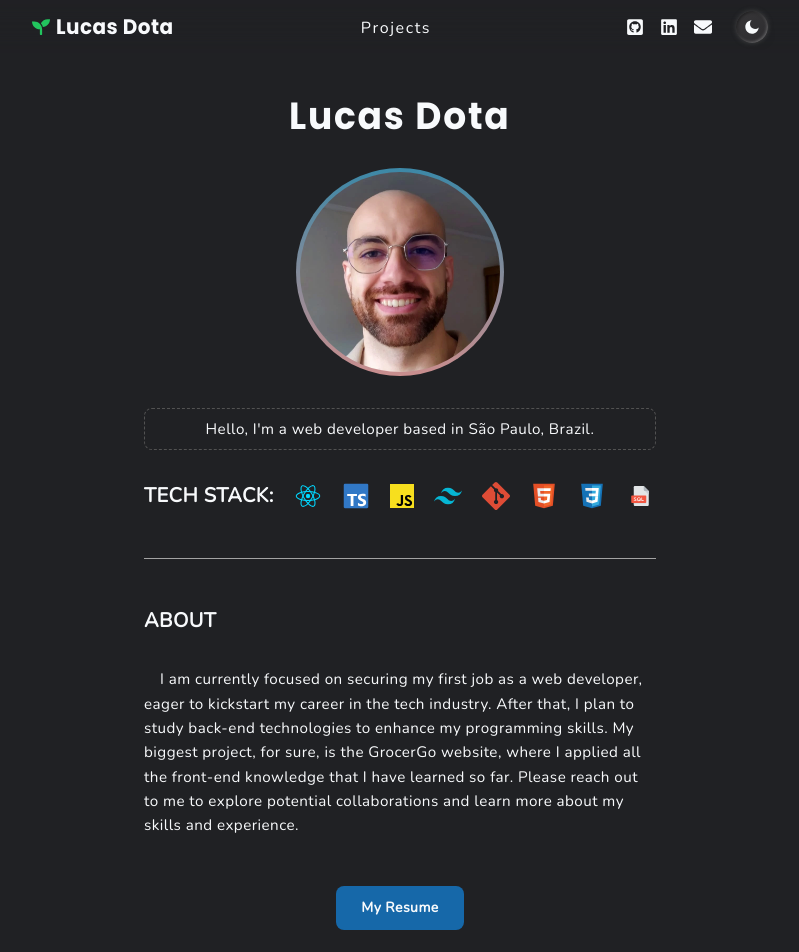
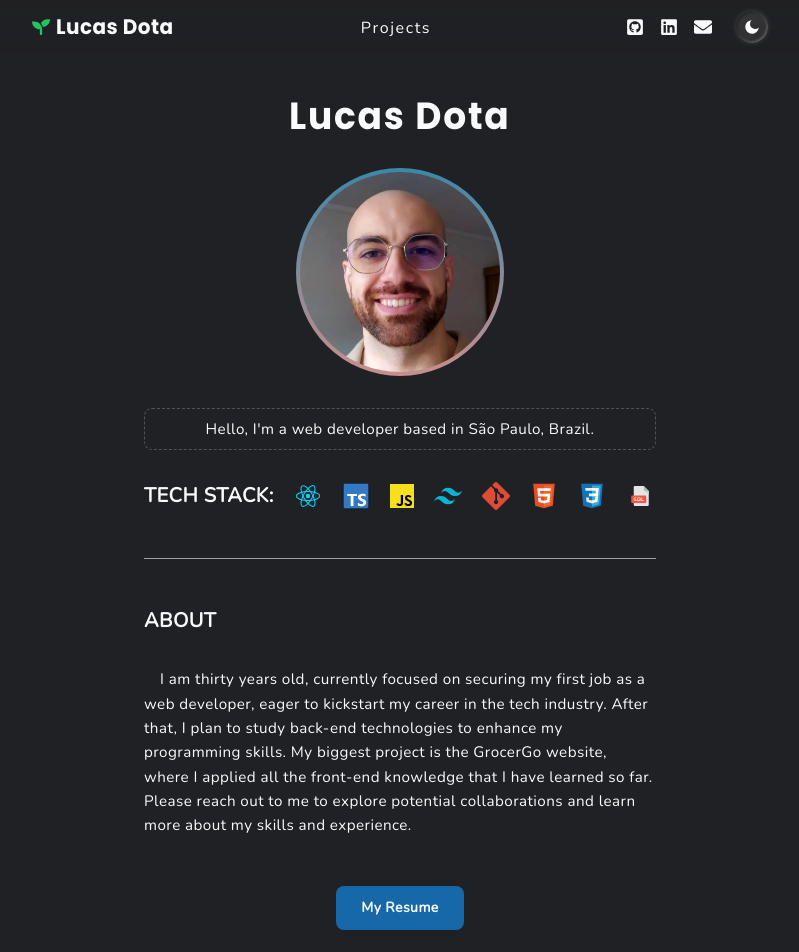
Before and after one commit to Lucasdota/portfolio, a Next.js app: page / in a window 1280 px wide. Shown: the top 952 px of the page, without its empty margins (240-1039 px from the left). Built offline with nearby package versions, Linux system fonts and the light colour scheme.

Commit message:
updating about section

```diff
--- a/src/components/About.jsx
+++ b/src/components/About.jsx
@@ -26,10 +26,10 @@ const About = () => {
           visible: { opacity: 1, y: 0 },
         }}
       >
-        I am currently focused on securing my first job as a web
+        I am thirty years old, currently focused on securing my first job as a web
         developer, eager to kickstart my career in the tech industry. After
         that, I plan to study back-end technologies to enhance my programming
-        skills. My biggest project, for sure, is the GrocerGo website, where I applied all the front-end knowledge that I have learned so far. Please reach out to me to explore potential
+        skills. My biggest project is the GrocerGo website, where I applied all the front-end knowledge that I have learned so far. Please reach out to me to explore potential
         collaborations and learn more about my skills and experience.
       </motion.p>
       <motion.div
```
